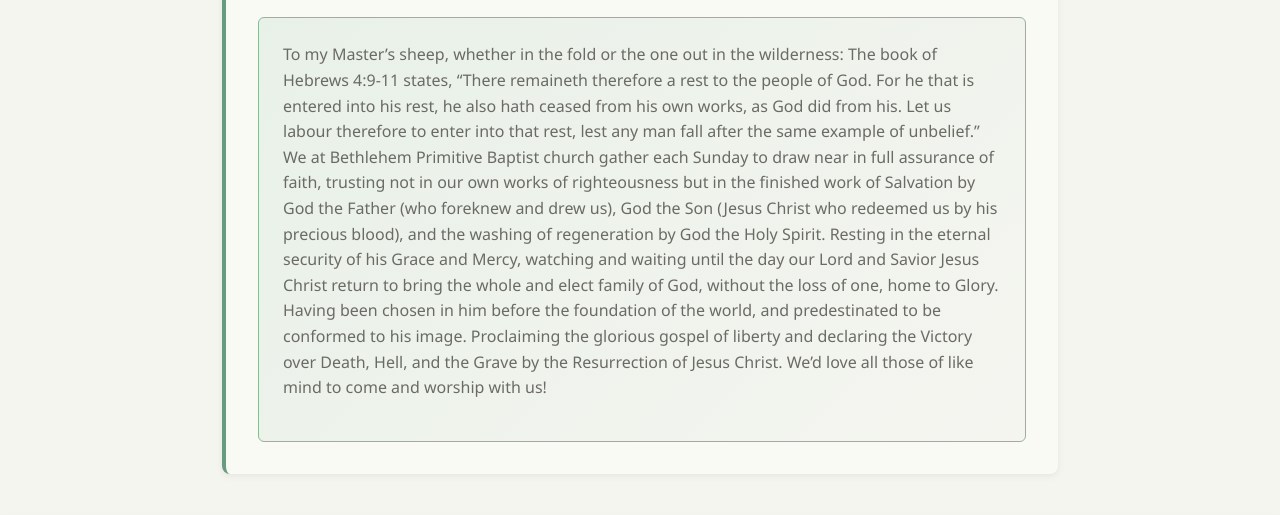
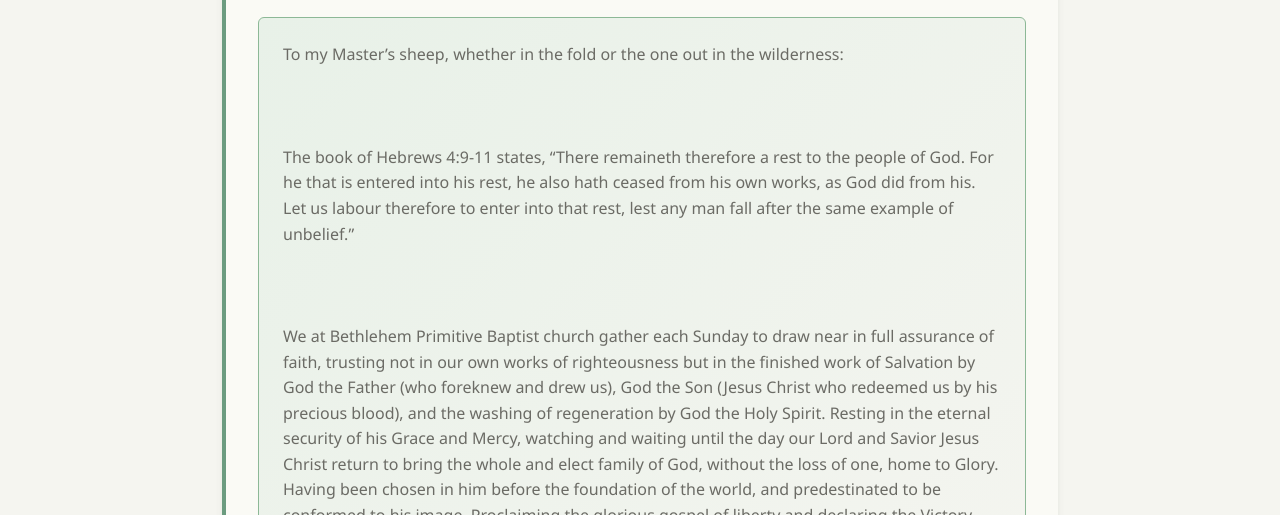
Before and after one commit to elliottlion/bethlehemPBCkenner, a plain HTML site: page message.html in a window 1280 px wide. Shown: the part 285-800 px from the top of the page. Drawn offline with Linux system fonts and the light colour scheme.

Commit message:
formating

```diff
--- a/styles.css
+++ b/styles.css
@@ -308,3 +308,6 @@
 #article-controls button:hover {
     background: var(--dark-green);
 }
+#pastorMessageDisplay{
+    white-space: pre-wrap;
+}
```
